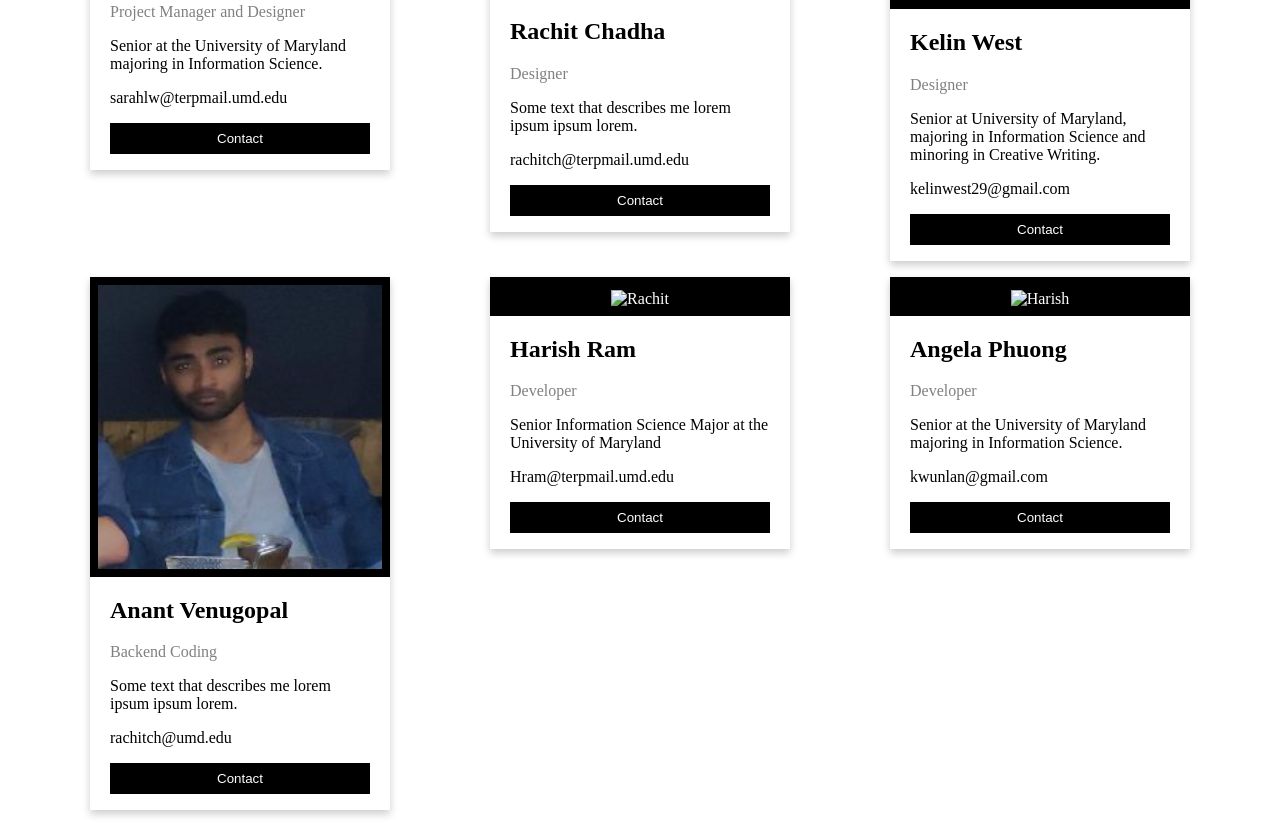
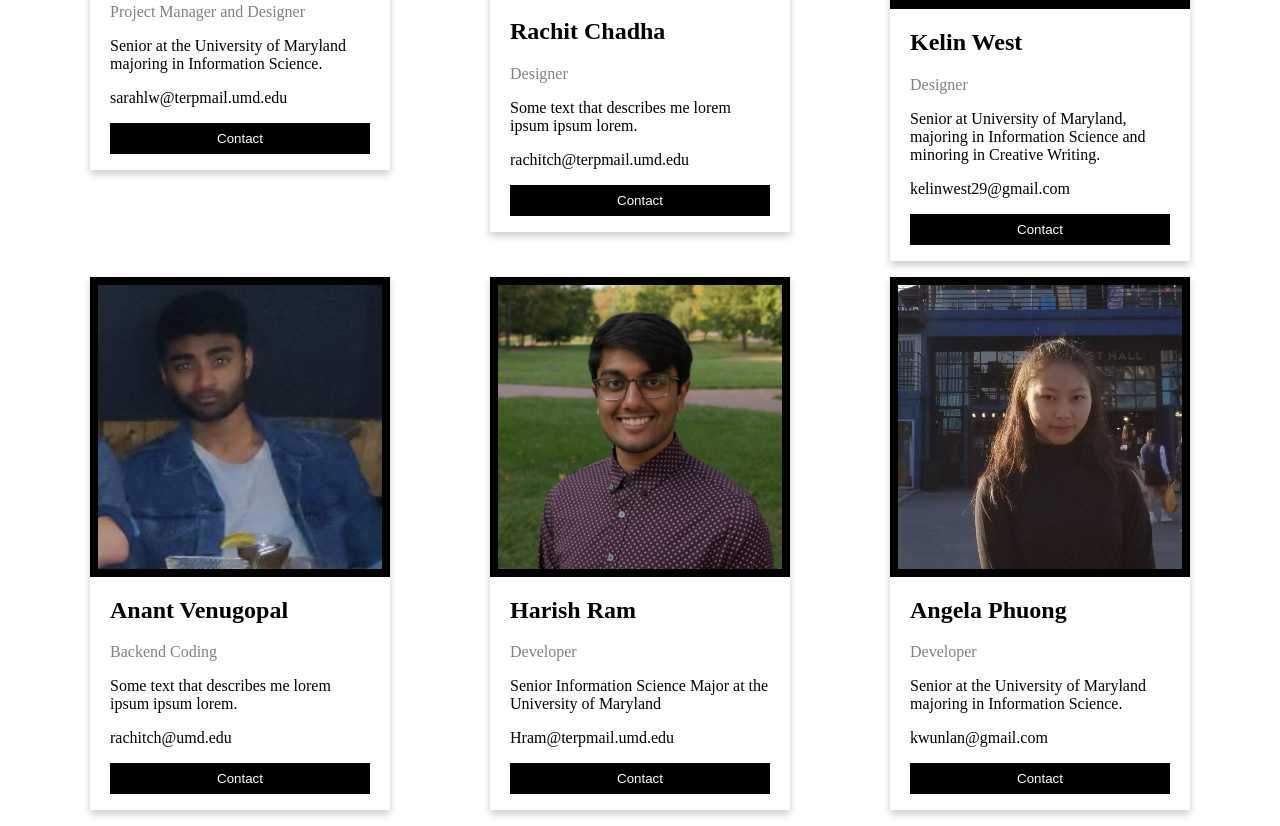
Before and after one commit to sarahlwinters/team_24_final, a website: page build/about.html in a window 1280 px wide. Shown: the part 991-1817 px from the top of the page. Drawn offline with Linux system fonts and the light colour scheme.

Commit message:
Update about.html

```diff
--- a/build/about.html
+++ b/build/about.html
@@ -137,8 +137,8 @@
       <div class="card">
         <div class="button">
           <img
-            src="file:///Users/Rachit/Desktop/61614384_10205969754958547_1997090553472221184_n.jpg"
-            alt="Rachit"
+            src="src/Harish.jpg"
+            alt="Harish Ram"
             style="width:100%"
             align="middle"
           />
@@ -156,8 +156,8 @@
       <div class="card">
         <div class="button">
           <img
-            src="Harish.jpg"
-            alt="Harish"
+            src="src/Angela.jpg"
+            alt="Angela Phuong"
             style="width:100%"
             align="middle"
           />
```
